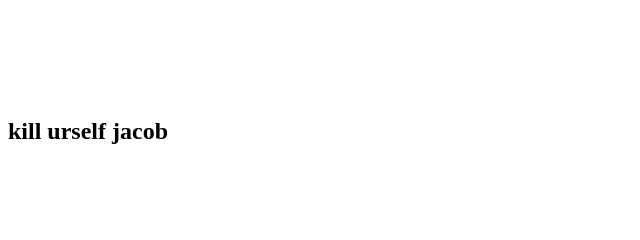
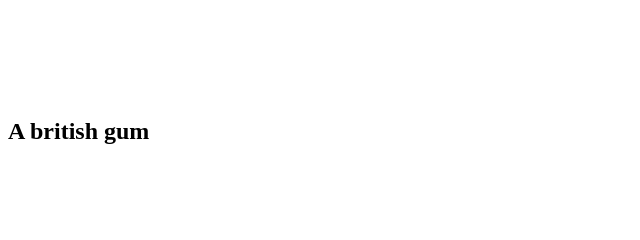
Before and after one commit to elust3m/secure, a plain HTML site: page index.html in a window 1280 px wide. Shown: the top 240 px of the page, 0-640 px from the left. Drawn offline with Linux system fonts and the light colour scheme.

Commit message:
Update index.html

```diff
--- a/index.html
+++ b/index.html
@@ -5,7 +5,7 @@
 <br>
 <br>
 <br>
-<h2>kill urself jacob</h2>
+<h2>A british gum</h2>
 <br>
 <br>
 <br>
```
